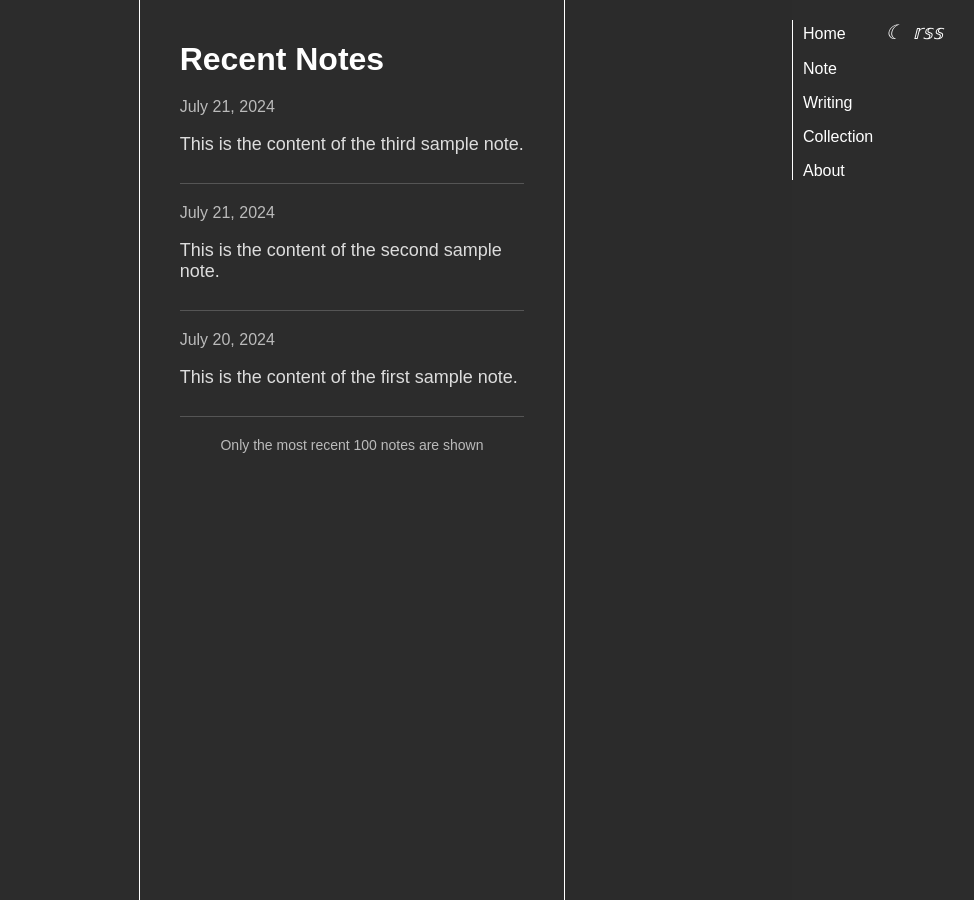
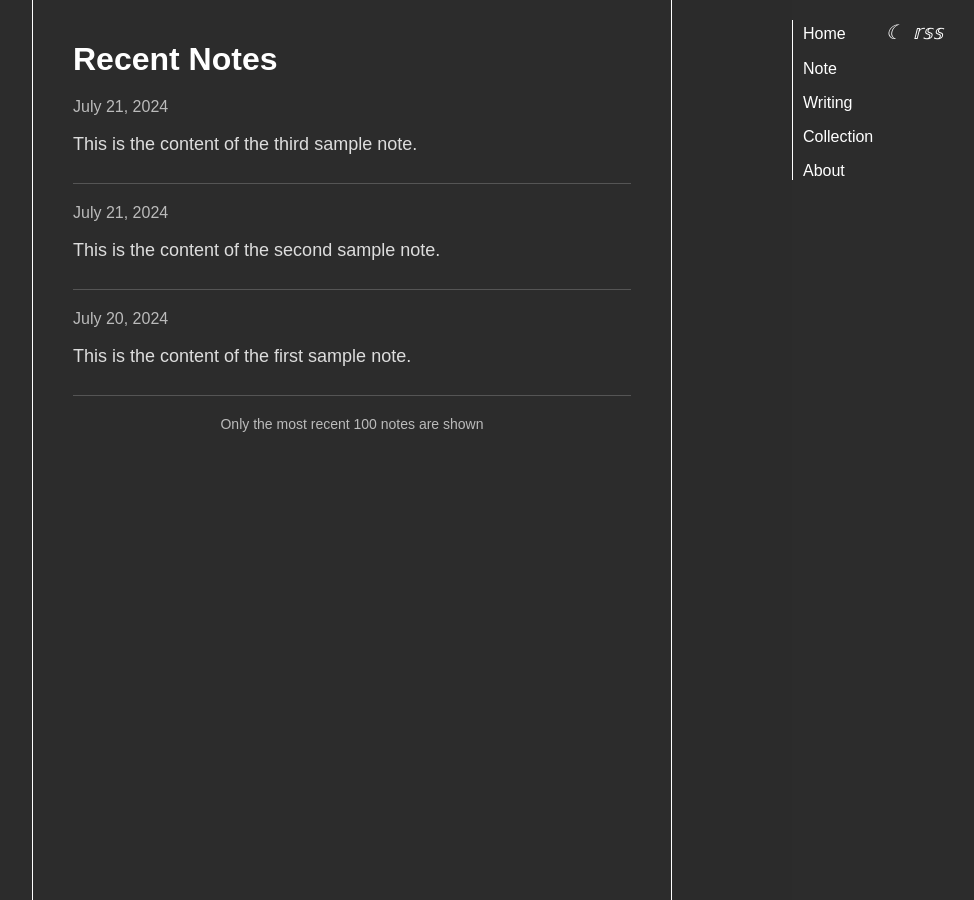
Before and after one commit to faithk7/faithk7.github.io, a Jekyll site: the page built from note.html, in a window 1280 px wide. Shown: the whole page, without its empty margins (288-1262 px from the left). Built offline with Jekyll 4.4.1, drawn with Linux system fonts in a browser that asks for light colours.

Commit message:
r: modify the grid to 3fr 6fr 3fr

```diff
--- a/assets/default.css
+++ b/assets/default.css
@@ -34,7 +34,7 @@ nav li a {
 
 .l-container {
     display: grid;
-    grid-template-columns: 4fr 4fr 4fr;
+    grid-template-columns: 3fr 6fr 3fr;
     width: 100%;
     height: 100%;
     position: fixed;
```
